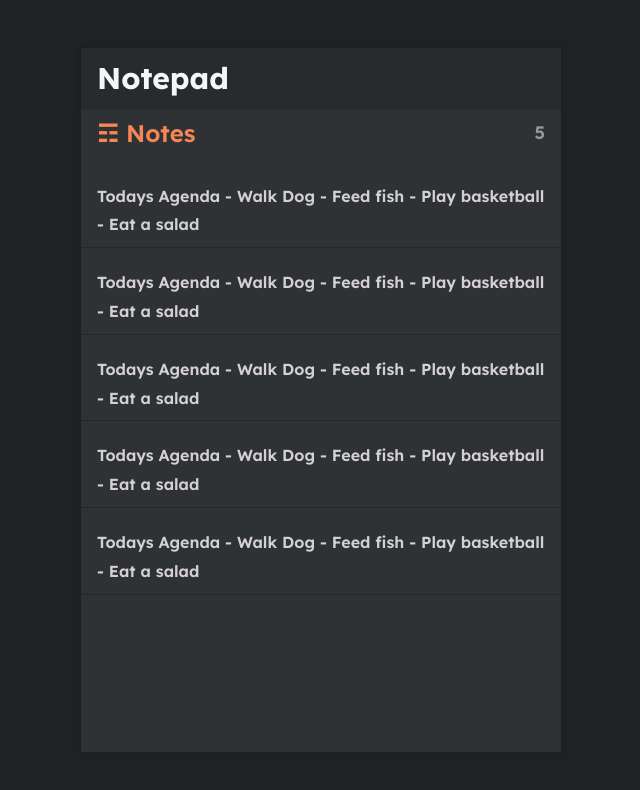
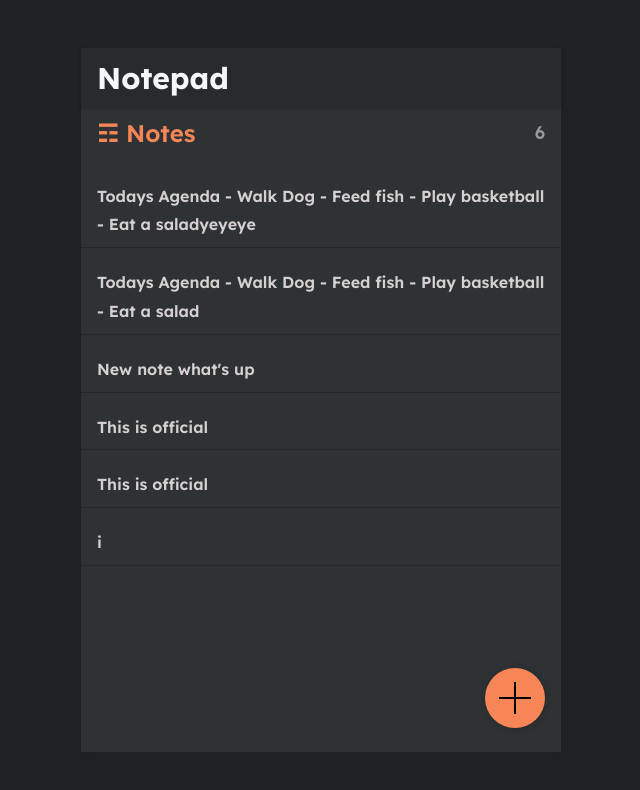
Before and after one commit to mdominguez2010/notes-app, a React (Create React App) app in the folder mynotes/: page / in a window 1280 px wide. Shown: the top 790 px of the page, without its empty margins (319-959 px from the left). Built offline with nearby package versions, Linux system fonts and the light colour scheme; data requests are answered from the project's data file.

Commit message:
add create function

```diff
--- a/mynotes/db.json
+++ b/mynotes/db.json
@@ -1,29 +1,34 @@
 {
   "notes": [
     {
-      "id": 4,
-      "body": "Todays Agenda\n\n- Walk Dog\n- Feed fish\n- Play basketball\n- Eat a salad",
-      "updated": "2023-01-26T22:19:36.084Z"
-    },
-    {
-      "id": 5,
-      "body": "Todays Agenda\n\n- Walk Dog\n- Feed fish\n- Play basketball\n- Eat a salad",
-      "updated": "2023-01-26T22:19:36.084Z"
-    },
-    {
-      "id": 6,
-      "body": "Todays Agenda\n\n- Walk Dog\n- Feed fish\n- Play basketball\n- Eat a salad",
-      "updated": "2023-01-26T22:19:36.084Z"
-    },
-    {
       "id": 7,
-      "body": "Todays Agenda\n\n- Walk Dog\n- Feed fish\n- Play basketball\n- Eat a salad",
-      "updated": "2023-01-26T22:19:36.084Z"
+      "body": "Todays Agenda\n\n- Walk Dog\n- Feed fish\n- Play basketball\n- Eat a saladyeyeye",
+      "updated": "2023-01-26T23:17:06.888Z"
     },
     {
       "id": 8,
       "body": "Todays Agenda\n\n- Walk Dog\n- Feed fish\n- Play basketball\n- Eat a salad",
       "updated": "2023-01-26T22:19:36.084Z"
+    },
+    {
+      "body": "New note what's up",
+      "updated": "2023-01-26T23:28:00.637Z",
+      "id": 9
+    },
+    {
+      "body": "This is official",
+      "updated": "2023-01-26T23:28:10.805Z",
+      "id": 10
+    },
+    {
+      "body": "This is official",
+      "updated": "2023-01-26T23:28:12.183Z",
+      "id": 11
+    },
+    {
+      "body": "i",
+      "updated": "2023-01-26T23:30:07.554Z",
+      "id": 12
     }
   ]
 }
--- a/mynotes/src/pages/NotePage.js
+++ b/mynotes/src/pages/NotePage.js
@@ -13,6 +13,7 @@ const NotePage = ({history = []}) => {
 
     useEffect(() => {
         let getNote = async () => {
+            if (noteId === 'new') return
             let response = await fetch(`http://localhost:8000/notes/${noteId}`)
             let data = await response.json()
             setNote(data)
@@ -21,6 +22,16 @@ const NotePage = ({history = []}) => {
         getNote()
 
     }, [noteId])
+
+    let createNote = async () => {
+        await fetch(`http://localhost:8000/notes/`, {
+            method: "POST",
+            headers: {
+                'Content-Type': 'application/json'
+            },
+            body: JSON.stringify({...note, 'updated': new Date()})
+        })
+    }
 
     let updateNote = async () => {
         await fetch(`http://localhost:8000/notes/${noteId}`, {
@@ -40,7 +51,7 @@ const NotePage = ({history = []}) => {
             },
             body: JSON.stringify(note)
         })
-        history.push("/")
+        history.push({pathname: "/"})
     }
 
     let handleSubmit = () => {
@@ -48,8 +59,10 @@ const NotePage = ({history = []}) => {
             deleteNote()
         } else if (noteId !== "new") {
             updateNote()
+        } else if (noteId === "new" && note.body !== null){
+            createNote()
         }
-        history.push("/")
+        history.push({pathname: "/"})
     }
 
     return (
@@ -61,7 +74,14 @@ const NotePage = ({history = []}) => {
                     </Link>
                 </h3>
 
-                <button onClick={deleteNote}>Delete</button>
+                {noteId !== "new" ? (
+
+                    <button onClick={deleteNote}>Delete</button>
+
+                ) : (
+                    <button onClick={handleSubmit}>Done</button>
+                    )
+                }
 
             </div>
 
--- a/mynotes/src/pages/NotesListPage.js
+++ b/mynotes/src/pages/NotesListPage.js
@@ -1,6 +1,7 @@
 import React, {useEffect, useState} from 'react'
-// import notes from '../assets/data'
+import {Link} from "react-router-dom"
 import ListItem from '../components/ListItem'
+import Add from '../assets/Add.png'
 
 const NotesListPage = () => {
 
@@ -30,6 +31,9 @@ const NotesListPage = () => {
                     )
                 }
             </div>
+            <Link to="/note/new" className='floating-button'>
+                <img src={Add} alt="add"/>
+            </Link>
         </div>
     )
 }
```
Also changed, not shown: mynotes/src/assets/Add.png (added).
